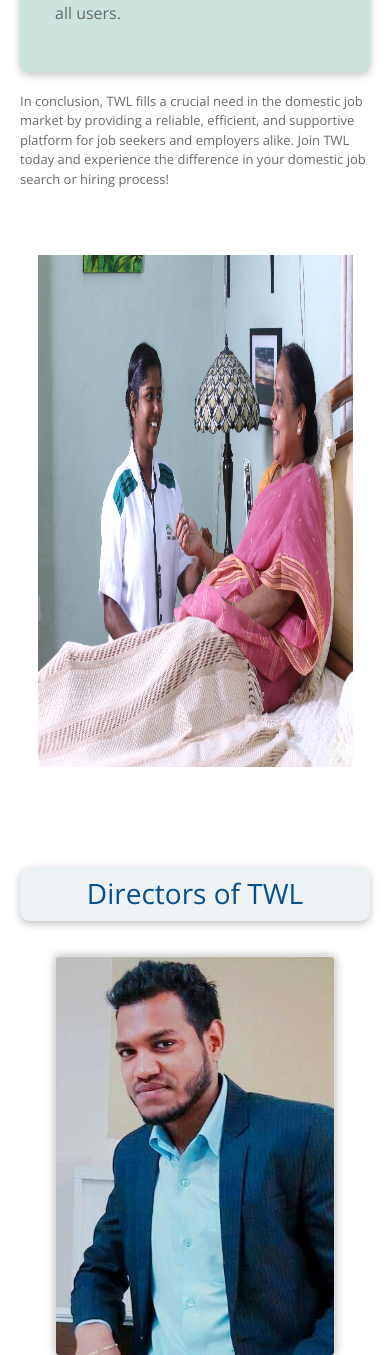
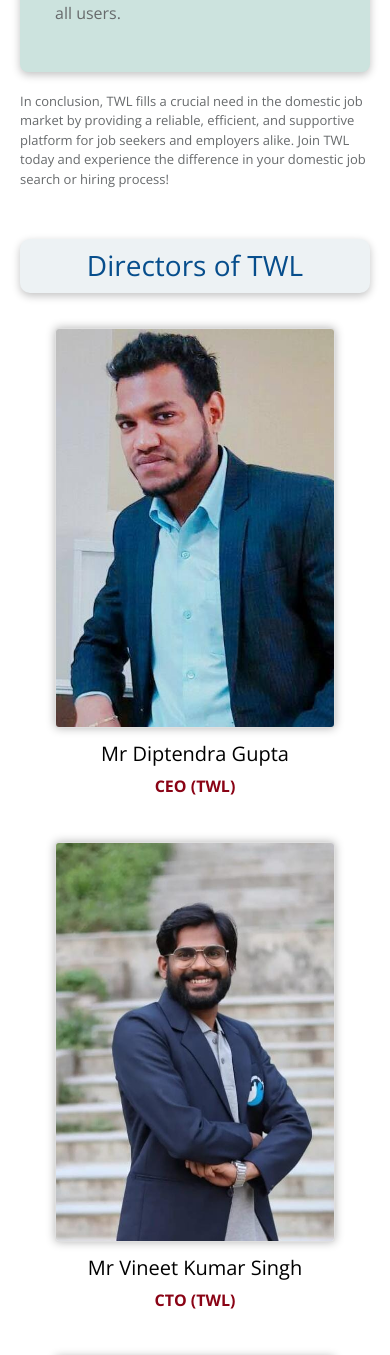
Before and after one commit to Ankit-ICY/The-Working-Lady, a Django app: page /about-us in a window 390 px wide. Shown: the part 4011-5366 px from the top of the page. Run offline with Django 5.2, Linux system fonts and the light colour scheme; some libraries are stand-ins or nearby versions.

Commit message:
Update about_us.html

```diff
--- a/templates/about_us.html
+++ b/templates/about_us.html
@@ -21,6 +21,14 @@
     margin-top: 10%;
   }
 
+
+
+@media only screen and (max-width: 768px) {
+  .address-li{
+   width: 340px;
+  }
+
+}
 
 </style>
 
@@ -147,9 +155,6 @@
 
                 <p>In conclusion, TWL fills a crucial need in the domestic job market by providing a reliable, efficient, and supportive platform for job seekers and employers alike. Join TWL today and experience the difference in your domestic job search or hiring process!</p>
 
-                <div class="img-container">
-                    <img src="/static/collections/indian patient care2.jpg" alt="apimatic developer experience process" class="img-responsive"/>
-                </div>
             </div>
             <div class="container-divider"></div>
 
```
